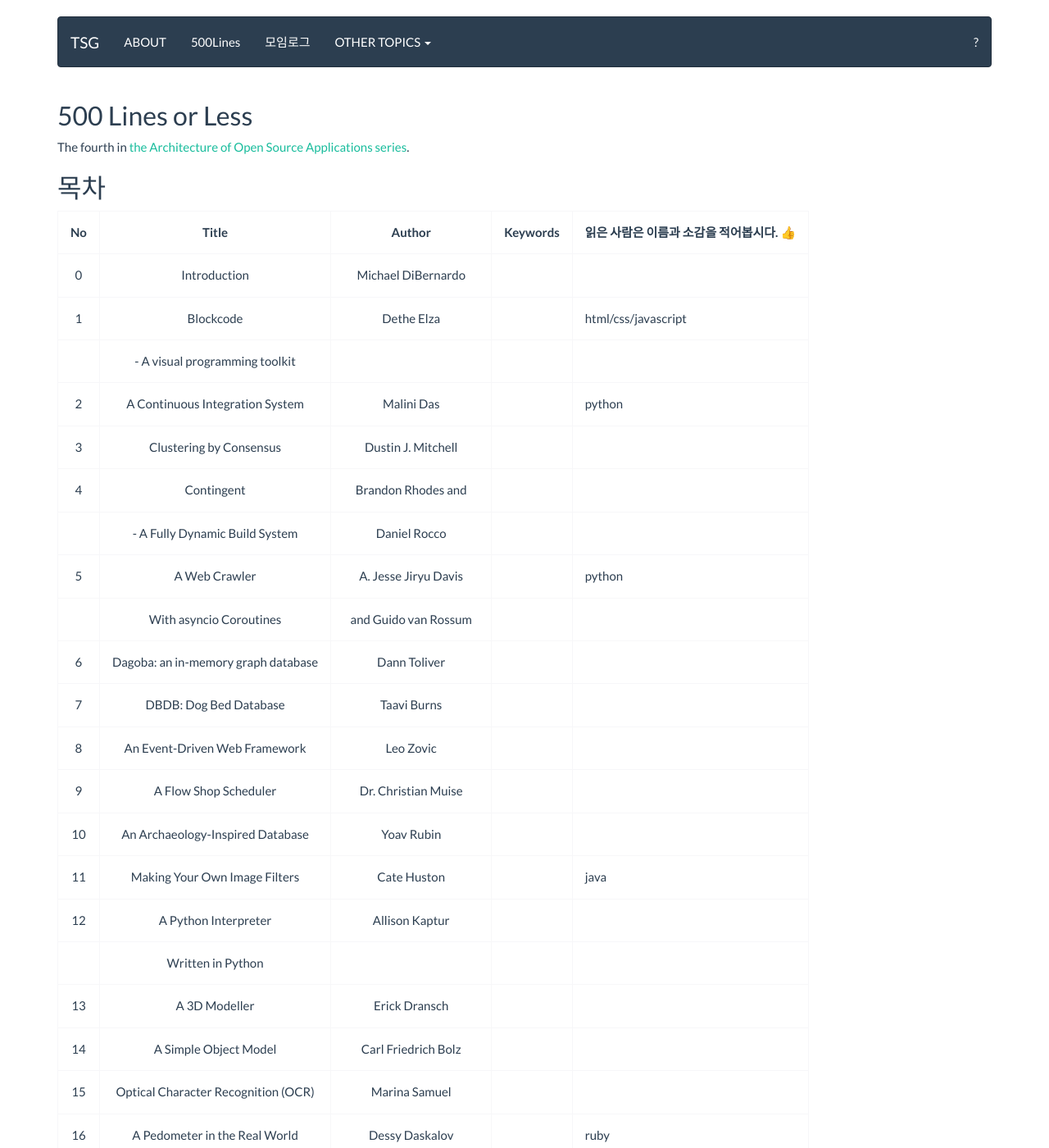
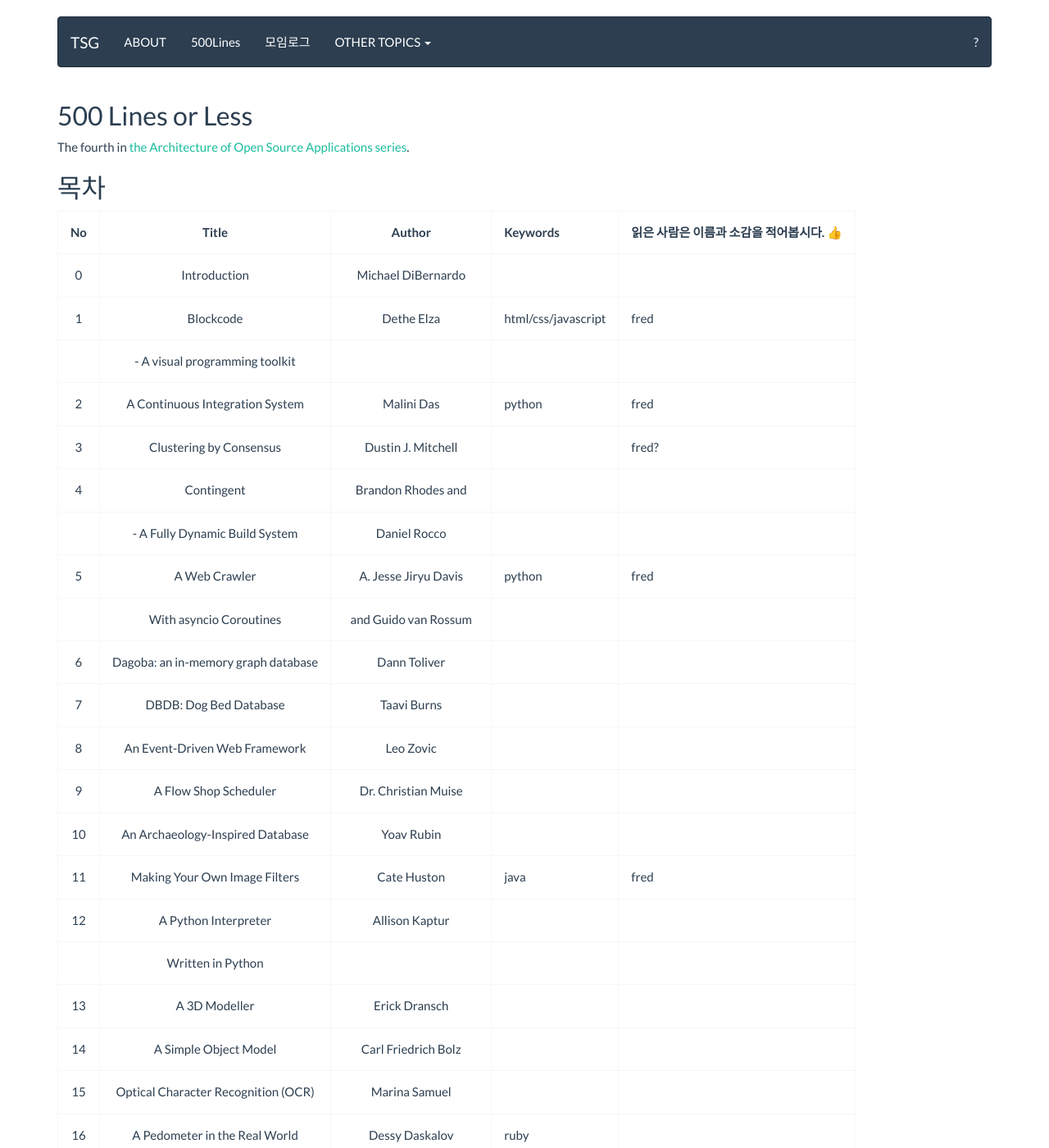
Before and after one commit to tuestudy/tuestudy.github.io, a Jekyll site: the page built from topics/500lines.md, in a window 1280 px wide and 1400 px high. Shown: the whole window at 82% size. Built offline with Jekyll 4.4.1, drawn with Linux system fonts in a browser that asks for light colours; emoji names are drawn with the system emoji font.

Commit message:
update topics/500lines.md

```diff
--- a/topics/500lines.md
+++ b/topics/500lines.md
@@ -14,17 +14,17 @@
 |:--:|:-----------------------------------:|:------------------------:|:----------------|:-----------------------------------|
 | 0  | Introduction                        |  Michael DiBernardo      |                 |                                    |
 |----+-------------------------------------+--------------------------+-----------------+------------------------------------|
-| 1  | Blockcode                           | Dethe Elza               |                 | html/css/javascript                |
+| 1  | Blockcode                           | Dethe Elza               | html/css/javascript | fred                           |
 |    |  - A visual programming toolkit     |                          |                 |                                    |
 |----+-------------------------------------+--------------------------+-----------------+------------------------------------|
-| 2  | A Continuous Integration System     | Malini Das               |                 | python                             |
+| 2  | A Continuous Integration System     | Malini Das               | python          | fred                               |
 |----+-------------------------------------+--------------------------+-----------------+------------------------------------|
-| 3  | Clustering by Consensus             | Dustin J. Mitchell       |                 |                                    |
+| 3  | Clustering by Consensus             | Dustin J. Mitchell       |                 | fred?                              |
 |----+-------------------------------------+--------------------------+-----------------+------------------------------------|
 | 4  | Contingent                          | Brandon Rhodes and       |                 |                                    |
 |    |  - A Fully Dynamic Build System     | Daniel Rocco             |                 |                                    |
 |----+-------------------------------------+--------------------------+-----------------+------------------------------------|
-| 5  | A Web Crawler                       | A. Jesse Jiryu Davis     |                 | python                             |
+| 5  | A Web Crawler                       | A. Jesse Jiryu Davis     | python          | fred                               |
 |    | With asyncio Coroutines             | and Guido van Rossum     |                 |                                    |
 |----+-------------------------------------+--------------------------+-----------------+------------------------------------|
 | 6  | Dagoba: an in-memory graph database | Dann Toliver             |                 |                                    |
@@ -37,7 +37,7 @@
 |----+-------------------------------------+--------------------------+-----------------+------------------------------------|
 | 10 | An Archaeology-Inspired Database    | Yoav Rubin               |                 |                                    |
 |----+-------------------------------------+--------------------------+-----------------+------------------------------------|
-| 11 | Making Your Own Image Filters       | Cate Huston              |                 | java                               |
+| 11 | Making Your Own Image Filters       | Cate Huston              | java            | fred                               |
 |----+-------------------------------------+--------------------------+-----------------+------------------------------------|
 | 12 | A Python Interpreter                | Allison Kaptur           |                 |                                    |
 |    | Written in Python                   |                          |                 |                                    |
@@ -48,7 +48,7 @@
 |----+-------------------------------------+--------------------------+-----------------+------------------------------------|
 | 15 | Optical Character Recognition (OCR) | Marina Samuel            |                 |                                    |
 |----+-------------------------------------+--------------------------+-----------------+------------------------------------|
-| 16 | A Pedometer in the Real World       | Dessy Daskalov           |                 | ruby                               |
+| 16 | A Pedometer in the Real World       | Dessy Daskalov           | ruby            |                                    |
 |----+-------------------------------------+--------------------------+-----------------+------------------------------------|
 | 17 | The Same-Origin Policy              | Eunsuk Kang,             |                 |                                    |
 |    |                                     | Santiago Perez De Rosso, |                 |                                    |
@@ -60,9 +60,9 @@
 |----+-------------------------------------+--------------------------+-----------------+------------------------------------|
 | 20 | Static Analysis                     | Leah Hanson              |                 |                                    |
 |----+-------------------------------------+--------------------------+-----------------+------------------------------------|
-| 21 | A Template Engine                   | Ned Batchelder           |                 | python                             |
+| 21 | A Template Engine                   | Ned Batchelder           | python          |                                    |
 |----+-------------------------------------+--------------------------+-----------------+------------------------------------|
-| 22 | A Simple Web Server                 | Greg Wilson              |                 | python                             |
+| 22 | A Simple Web Server                 | Greg Wilson              | python          | fred                               |
 |----+-------------------------------------+--------------------------+-----------------+------------------------------------|
 
 
```
